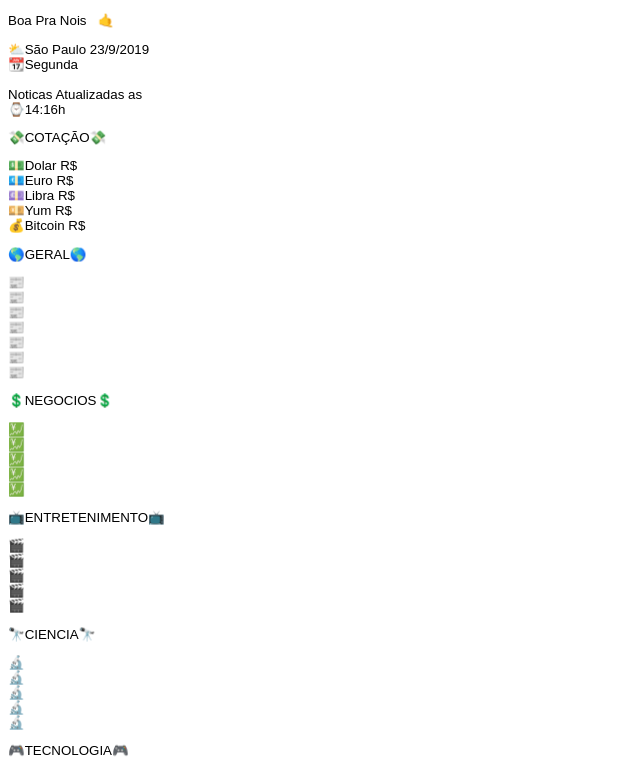
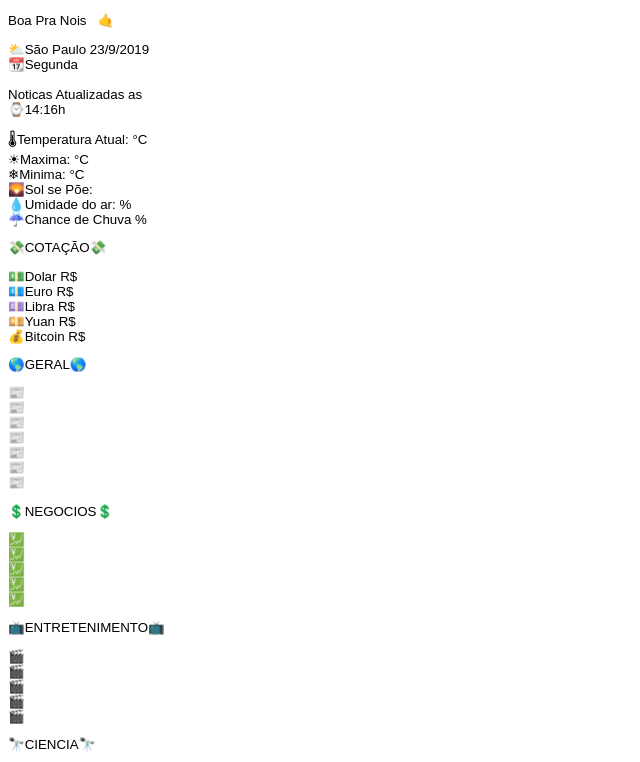
Before and after one commit to KhalilNovaes/Bom-Dia, a plain HTML site: page index.html in a window 1280 px wide. Shown: the top 762 px of the page, without its empty margins (0-640 px from the left). Drawn offline with Linux system fonts and the light colour scheme; no server answers.

Commit message:
adicional do esqueleto

```diff
--- a/index.html
+++ b/index.html
@@ -12,11 +12,18 @@
     <p>Boa Pra Nois &nbsp; &#x1F919;</p>
     <p>&#x26C5;São Paulo <script src="hora.js"></script></p>
 
+    &#x1F321;Temperatura Atual: °C<br>
+    &#x2600;Maxima: °C<br>
+    &#x2744;Minima: °C<br>
+    &#x1F304;Sol se Põe: <br>
+    &#x1F4A7;Umidade do ar: %<br>
+    &#x2614;Chance de Chuva %</p>
+
     <p> &#x1F4B8;COTAÇÃO&#x1F4B8;</p>
         &#x1F4B5;Dolar R$&nbsp;<span id="dolar"></span><br>
         &#x1F4B6;Euro R$&nbsp;<span id="euro"></span><br>
         &#x1F4B7;Libra R$&nbsp;<span id="libra"></span><br>
-        &#x1F4B4;Yum R$&nbsp;<span id="yuam"></span><br>
+        &#x1F4B4;Yuan R$&nbsp;<span id="yuam"></span><br>
         &#x1F4B0;Bitcoin R$&nbsp;<span id="bitcoin"></span></p>
 
     <p> &#x1F30E;GERAL&#x1F30E;</p>
```
